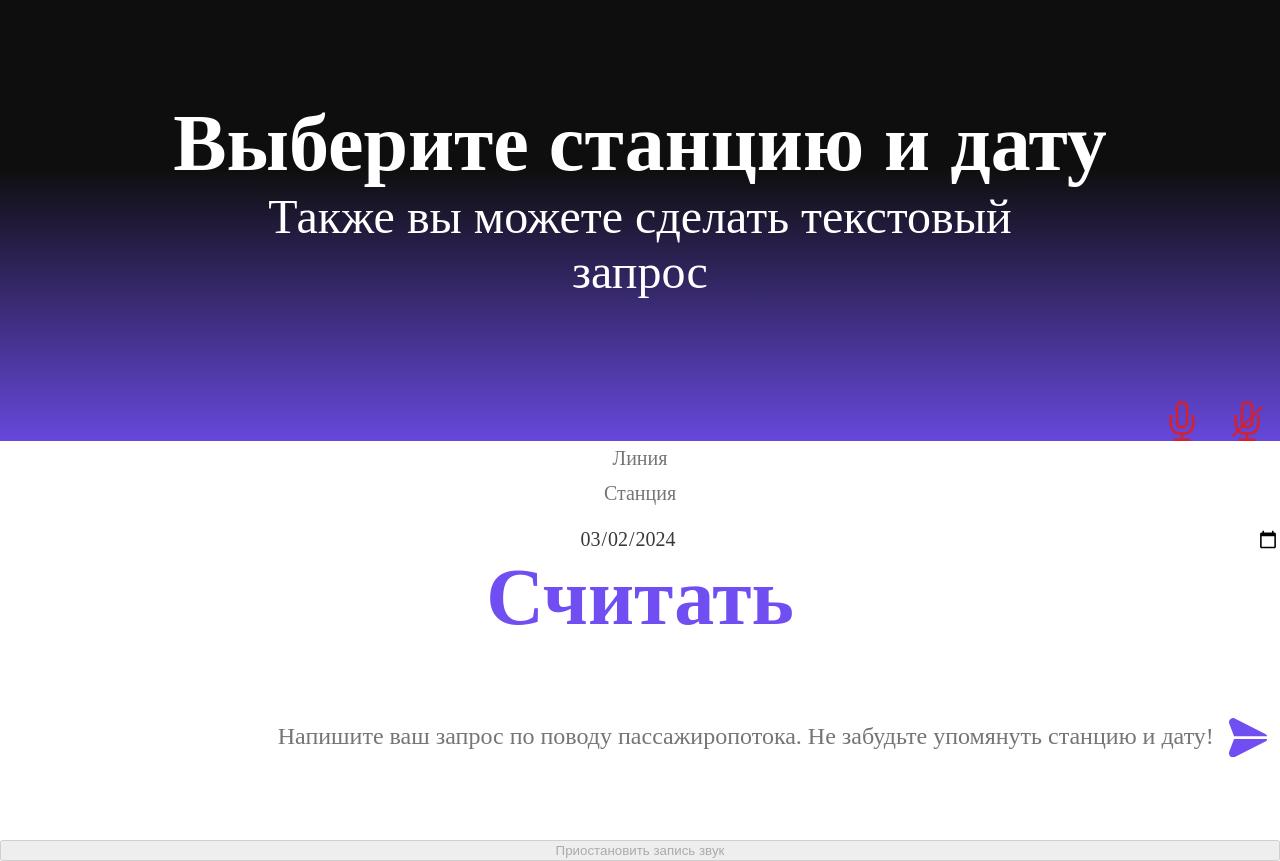
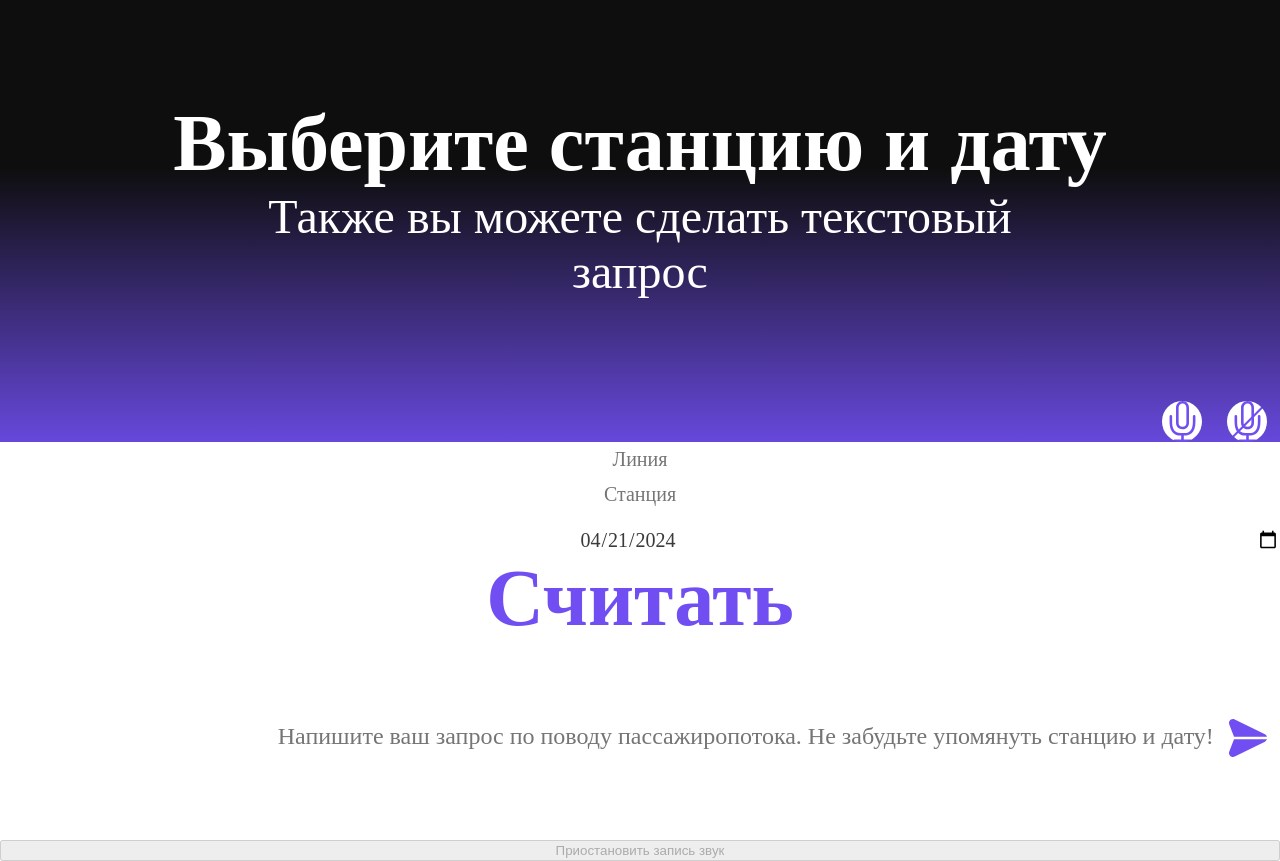
Before and after one commit to C0c0n4t/MosTrans, a Flask app: template frontend/templates/index.html in a window 1280 px wide. Run offline with Flask 3, Linux system fonts and the light colour scheme; the template is opened without the code that fills it, so the values that code supplies are empty; parts of the project's set-up code (start-up, migrations or seed data) failed here and were passed over; some web fonts are replaced.

Commit message:
Finished

```diff
--- a/frontend/static/style.css
+++ b/frontend/static/style.css
@@ -93,7 +93,7 @@ textarea:focus, .sub_but:focus {
   display: flex;
   flex-direction: column;
   /* justify-content: end; */
-  justify-content: space-evenly;
+  /* justify-content: space-evenly; */
   align-items: center;
   /* --n: 2; */
   width: 100%;
@@ -364,6 +364,7 @@ textarea:focus, .sub_but:focus {
   display: flex;
   flex-direction: row;
   justify-content: end;
+  height: 10%;
 }
 
 .start_voice {
@@ -372,22 +373,26 @@ textarea:focus, .sub_but:focus {
   width: 5vh;
   border: 0;
 
-  aspect-ratio: 1/1;
+  aspect-ratio: 1;
+  /* aspect-ratio: 1/1; */
   background: none;
-  background-image: url('../static/start_voice.svg');
+  background-image: url('../static/start_voice_bg.svg');
+  border-radius: 50%;
   background-size: cover;
   background-repeat: no-repeat;
 }
 
-.stop_voice {
+ .stop_voice{
   margin-inline: 1%;
   margin-top: .4vh;
   width: 5vh;
   border: 0;
 
-  aspect-ratio: 1/1;
+  aspect-ratio: 1;
+  /* aspect-ratio: 1/1; */
   background: none;
-  background-image: url('../static/stop_voice.svg');
+  background-image: url('../static/stop_voice_bg.svg');
+  border-radius: 50%;
   background-size: cover;
   background-repeat: no-repeat;
 }
--- a/frontend/templates/index.html
+++ b/frontend/templates/index.html
@@ -49,7 +49,7 @@
           <input placeholder="Станция" name="station_name" type="search" list="stations" class="sub_but">
           <datalist id="stations"></datalist>
 
-          <input type="date" class="date" name="date" value="2024-03-02"/>
+          <input type="date" class="date" name="date" value="2024-04-21"/>
           <button type="submit" formmethod="get" class="count">Считать</button>
         </div>
 
```
Also changed, not shown: frontend/static/start_voice.svg, frontend/static/start_voice_bg.svg (added), frontend/static/stop_voice.svg, frontend/static/stop_voice_bg.svg (added).
